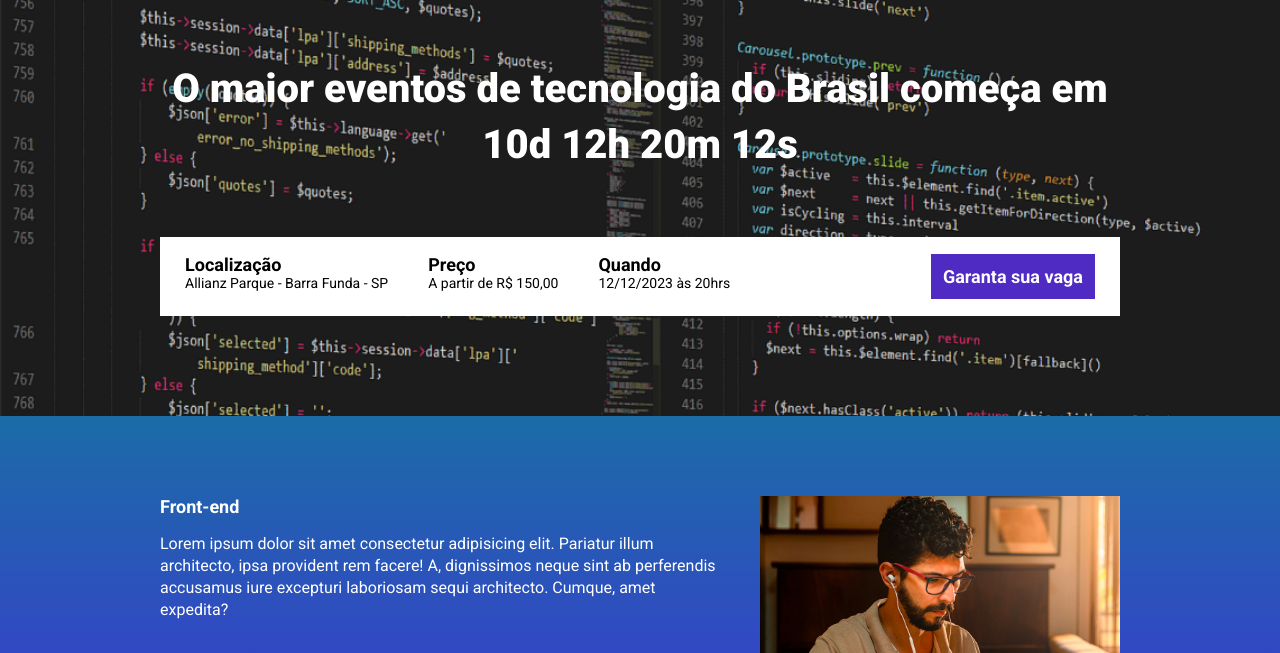
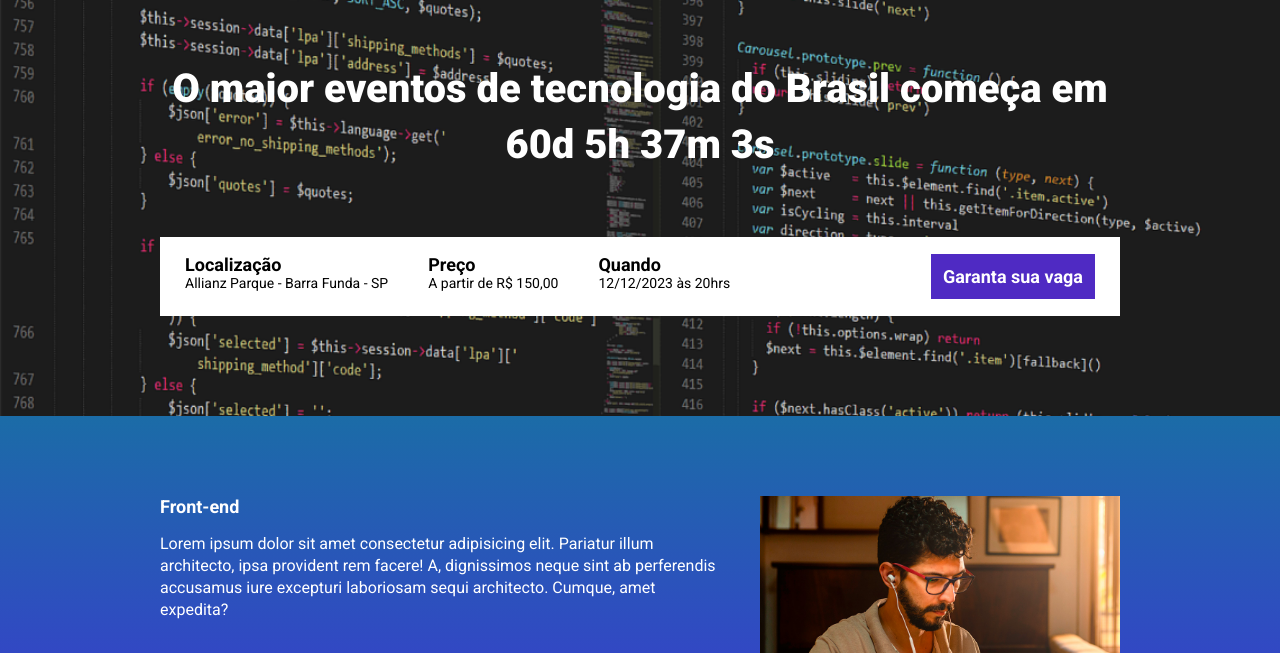
Before and after one commit to brunojosesilva/Modulo_22, a website built with Parcel: page src/index.html in a window 1280 px wide. Shown: the part 147-800 px from the top of the page. Built offline with nearby package versions, Linux system fonts and the light colour scheme.

Commit message:
finalizando projeto

```diff
--- a/package.json
+++ b/package.json
@@ -2,9 +2,9 @@
   "name": "modulo22",
   "version": "1.0.0",
   "description": "",
-  "main": "index.js",
   "scripts": {
     "dev": "parcel src/index.html src/styles/main.scss src/scripts/main.js",
+    "build": "parcel build src/index.html",
     "test": "echo \"Error: no test specified\" && exit 1"
   },
   "author": "",
--- a/src/index.html
+++ b/src/index.html
@@ -15,7 +15,7 @@
         <div class="container">
             <img class="hero__logo" src="./images/ebac_logo.svg" alt="">
             <p class="hero__text">
-                O maior eventos de tecnologia do Brasil começa em 10d 12h 20m 12s
+                O maior eventos de tecnologia do Brasil começa em <span id="contador"></span>
             </p>
             <div class="informacoes">
                 <ul class="informacoes__infos">
--- a/src/scripts/main.js
+++ b/src/scripts/main.js
@@ -1 +1,33 @@
 AOS.init();
+
+// Recupera a data e hora do evento //
+const dataEvento = new Date("dec 12, 2023 20:00:00");
+const timestampDoEvento = dataEvento.getTime();
+
+// Recupera a data e hora atual //
+const contaHoras = setInterval(function() {
+    const dataAtual = new Date();
+    const timestampAtual = dataAtual.getTime();
+
+    // para os calculos
+    const diaEmMs = (1000 * 60 * 60 * 24);
+    const horaEmMS = (1000 * 60 * 60);
+    const minutosEmMs = (1000 * 60);
+
+    // calcula o tempo ate o evento
+    const tempoAteEvento = timestampDoEvento - timestampAtual;
+    const diasAteEvento = Math.floor(tempoAteEvento / diaEmMs);
+    const horasAteEvento = Math.floor((tempoAteEvento % diaEmMs) / horaEmMS); // sinal % pega o resto da divisao
+    const minutosAteEvento = Math.floor((tempoAteEvento % horaEmMS) / minutosEmMs);
+    const segundosAteEvento = Math.floor((tempoAteEvento % minutosEmMs) / 1000);
+
+    // coloca o tempo para o evento na pagina
+    const recuperaContador = document.getElementById('contador');
+    recuperaContador.innerHTML = `${diasAteEvento}d ${horasAteEvento}h ${minutosAteEvento}m ${segundosAteEvento}s`;
+
+    if (tempoAteEvento < 0) {
+        clearInterval(contaHoras);
+        recuperaContador.innerHTML = 'Evento expirado';
+    }
+
+}, 1000) // intervalo em milisegundos, 1 segundo
```
